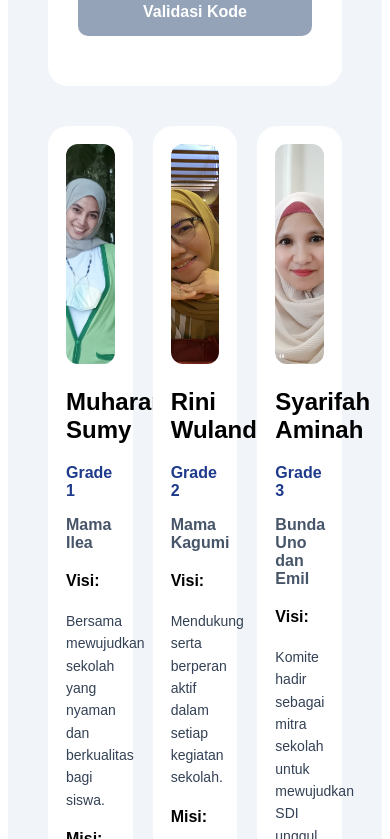
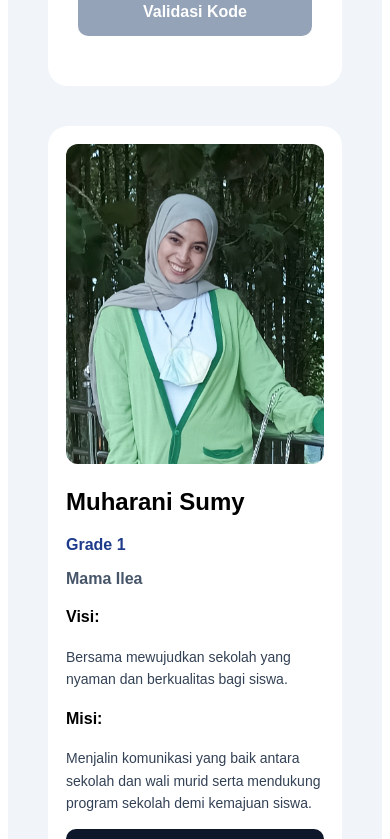
Before and after one commit to awbelajar-hash/voting-komite, a React (Vite) app: page / in a window 390 px wide. Shown: the part 765-1604 px from the top of the page. Built offline with nearby package versions, Linux system fonts and the light colour scheme; no server answers; the database is empty.

Commit message:
perbaiki tampilan mobile

```diff
--- a/src/App.jsx
+++ b/src/App.jsx
@@ -28,6 +28,7 @@ export default function App() {
   const [message, setMessage] = useState("");
   const [showAdmin, setShowAdmin] =
     useState(false);
+  const isMobile = window.innerWidth <= 768;
 
   const adminPassword = "RABBANI2026";
 
@@ -413,25 +414,26 @@ export default function App() {
       <div
         style={{
   display: "grid",
-  gridTemplateColumns: "repeat(6, 1fr)",
+  gridTemplateColumns: isMobile
+    ? "1fr"
+    : "repeat(6, 1fr)",
   gap: "20px",
   alignItems: "start",
-  maxWidth: "1400px",
+  maxWidth: "1600px",
   margin: "0 auto",
-  justifyContent: "center",
 }}
       >
         {candidates.map((candidate) => (
   <div
     key={candidate.id}
 style={{
-      gridColumn:
-        candidate.id === 4
+  gridColumn: isMobile
+    ? "auto"
+    : candidate.id === 4
     ? "2 / 4"
     : candidate.id === 5
     ? "4 / 6"
     : "span 2",
-
   background: "white",
   borderRadius: "20px",
   padding: "18px",
@@ -442,7 +444,7 @@ export default function App() {
               alt={candidate.name}
               style={{
                 width: "100%",
-                height: "220px",
+                height: isMobile ? "320px" : "220px",
                 objectFit: "cover",
                 borderRadius: "12px",
               }}
```
Lines whose indentation alone changed are shown as unchanged.
